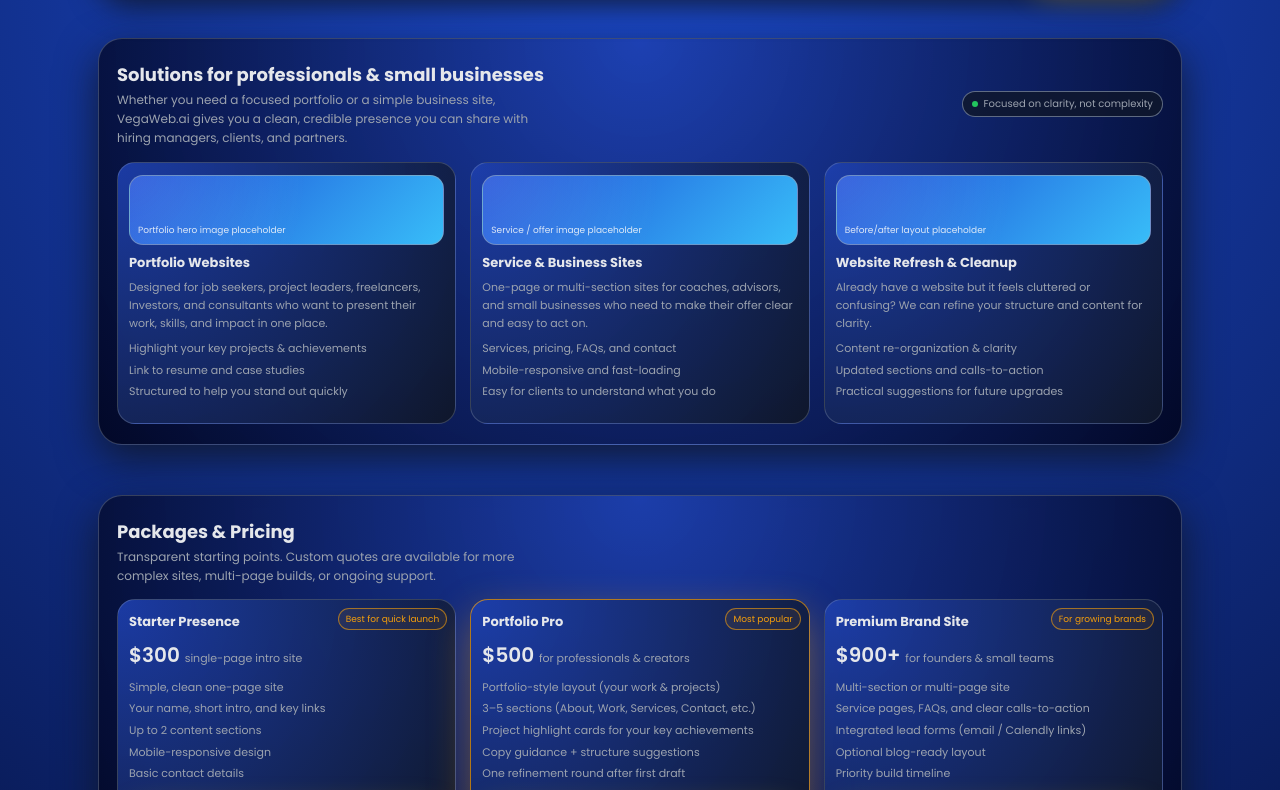
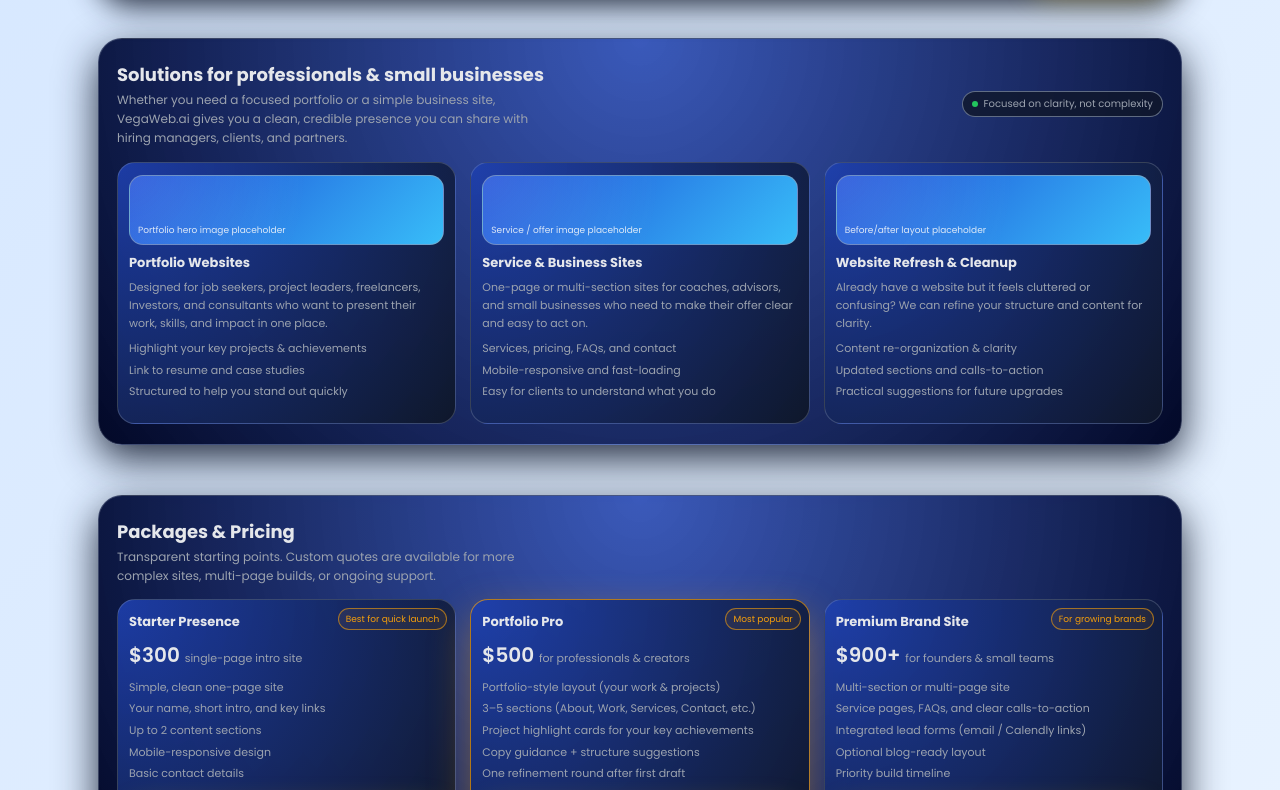
Before and after one commit to infoqtworld-PM/qtwvegaweb.ai, a plain HTML site: page solutions.html in a window 1280 px wide. Shown: the part 93-883 px from the top of the page. Drawn offline with Linux system fonts and the light colour scheme.

Commit message:
Backgroundcolour solutions.html
Changed background colour to blue

```diff
--- a/solutions.html
+++ b/solutions.html
@@ -31,7 +31,7 @@
 
     body {
       font-family: "Poppins", system-ui, -apple-system, BlinkMacSystemFont, sans-serif;
-      background: radial-gradient(circle at top, #1d4ed8 0, #020827 60%);
+      background: linear-gradient(135deg, #d7e8ff 0%, #f4faff 100%);
       color: var(--text-main);
       line-height: 1.6;
     }
```
